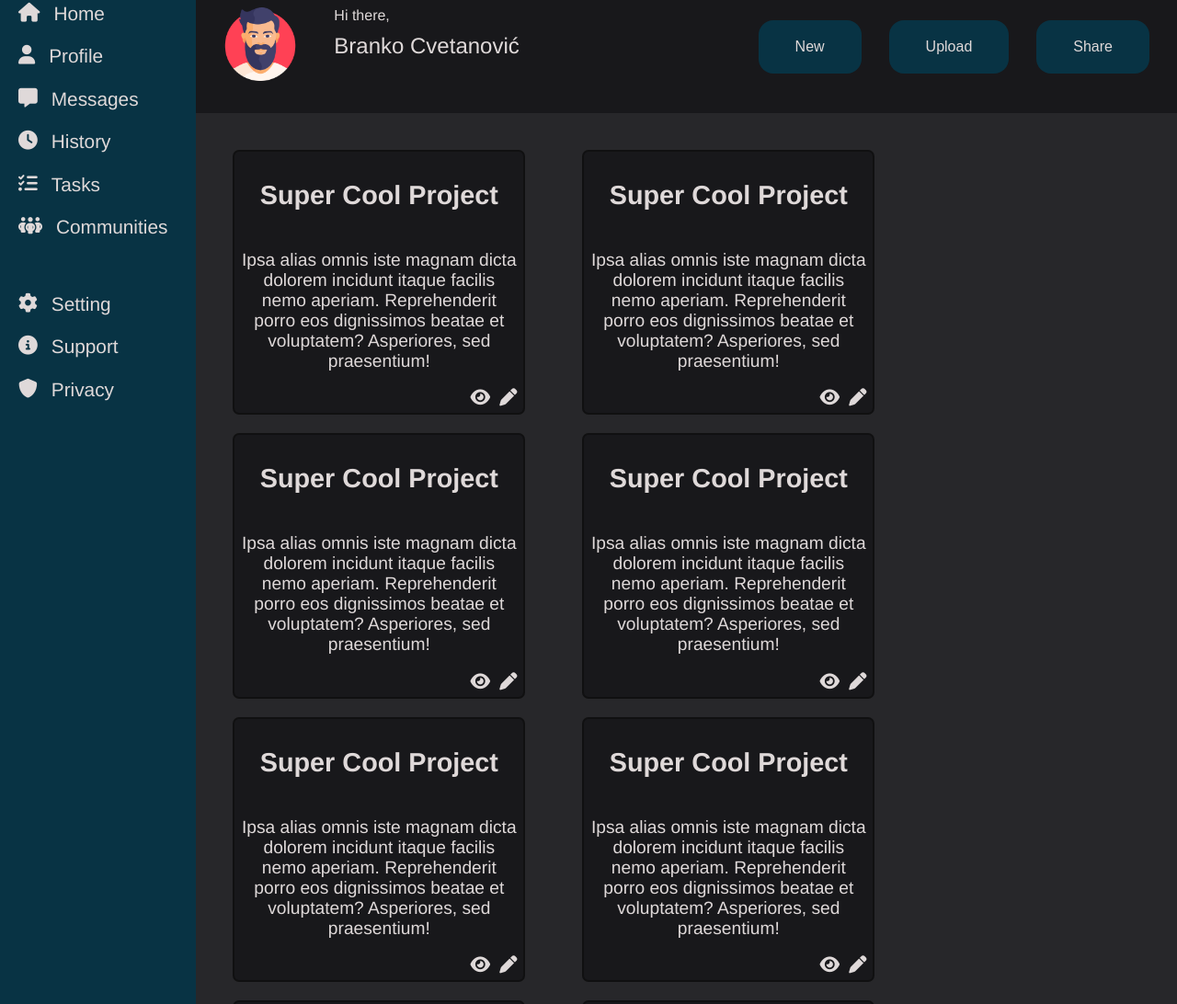
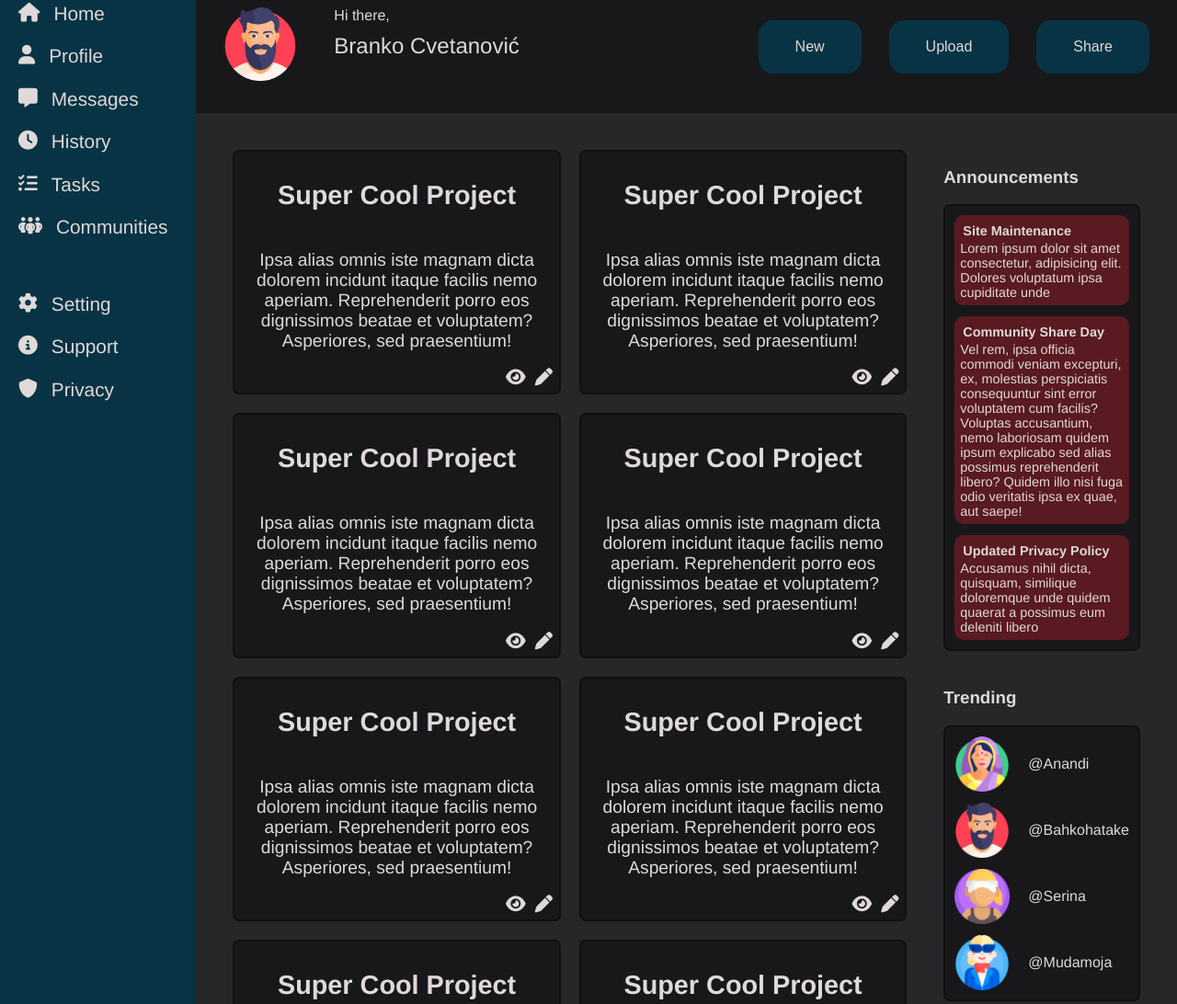
Before and after one commit to BrankoCvetanovic/odin-admin-dashboard, a plain HTML site: page index.html in a window 1280 px wide. Shown: the part 127-1219 px from the top of the page at 92% size. Drawn offline with Linux system fonts and the light colour scheme.

Commit message:
add right side bar

```diff
--- a/index.html
+++ b/index.html
@@ -93,6 +93,27 @@
                 </div>
             </div>
             <div class="rightbar">
+                <h3>Announcements</h3>
+                <div class="announc">
+                    <div>
+                        <h4>Site Maintenance</h4>
+                        Lorem ipsum dolor sit amet consectetur, adipisicing elit. Dolores voluptatum ipsa cupiditate unde
+                    </div>
+                    <div>
+                        <h4>Community Share Day</h4>
+                        Vel rem, ipsa officia commodi veniam excepturi, ex, molestias perspiciatis consequuntur sint error voluptatem cum facilis? Voluptas accusantium, nemo laboriosam quidem ipsum explicabo sed alias possimus reprehenderit libero? Quidem illo nisi fuga odio veritatis ipsa ex quae, aut saepe!
+                    </div>
+                    <div><h4>Updated Privacy Policy</h4>
+                        Accusamus nihil dicta, quisquam, similique doloremque unde quidem quaerat a possimus eum deleniti libero
+                    </div>
+                </div>
+                <h3>Trending</h3>
+                <div class="trending">
+                    <div><img src="Icons/indian-woman.png" alt=""><span>@Anandi</span></div>
+                    <div><img src="Icons/man.png" alt=""><span>@Bahkohatake</span></div>
+                    <div><img src="Icons/tennis-player.png" alt=""><span>@Serina</span></div>
+                    <div><img src="Icons/trendy.png" alt=""><span>@Mudamoja</span></div>
+                </div>
             </div>
         </div>
     </div>
--- a/style.css
+++ b/style.css
@@ -93,6 +93,10 @@ body{
     width: 80px;
     height: 80px;
 }
+.profile img:hover{
+    width: 85px;
+    height: 85px;
+}
 .name{
     font-size: 1.5rem;
 }
@@ -118,8 +122,9 @@ gap:30px;
 .main{
     background-color:#27272a;
     display: grid;
-    grid-template-columns: 3fr 1fr;
+    grid-template-columns: 4fr 1fr;
     padding: 40px;
+    gap:40px;
 }
 .cards{
 display: grid;
@@ -131,7 +136,6 @@ gap:20px;
     display: flex;
     flex-direction: column;
     align-items: center;
-    width: 300px;
     height: max-content;
     padding: 7px;
     border: 2px solid #101011;
@@ -139,12 +143,53 @@ gap:20px;
     text-align: center;
     background-color: #18181b;
 }
+.card:hover{
+    border:2px solid #232325
+}
 .action{
     display: flex;
     gap:10px;
     align-self: flex-end;
 }
-
+.announc{
+    background: #18181b;
+    font-size: 0.9rem;
+    padding: 10px;
+    display:grid;
+    grid-template-rows: auto auto auto;
+    gap:12px;
+    border: 2px solid #101011;
+    border-radius: 7px;
+    margin-bottom: 40px;
+}
+.announc div{
+    background-color:#ce212f5b ;
+    border-radius: 10px;
+    padding: 6px;
+}
+h4{
+    margin: 3px;
+}
+.trending{
+    background: #18181b;
+    font-size: 0.9rem;
+    padding: 10px;
+    display:grid;
+    grid-template-rows: auto auto auto auto;
+    gap: 12px;
+    border: 2px solid #101011;
+    border-radius: 7px;
+}
+.trending div{
+    display: flex;
+    align-items: center;
+    gap: 20px;
+    font-size: 1rem;
+}
+.trending img{
+    width: 60px;
+    height: 60px;
+}
 ul{
     list-style-type: none;
     margin: 0;
```
Also changed, not shown: Icons/indian-woman.png (added), Icons/tennis-player.png (added), Icons/trendy.png (added).
